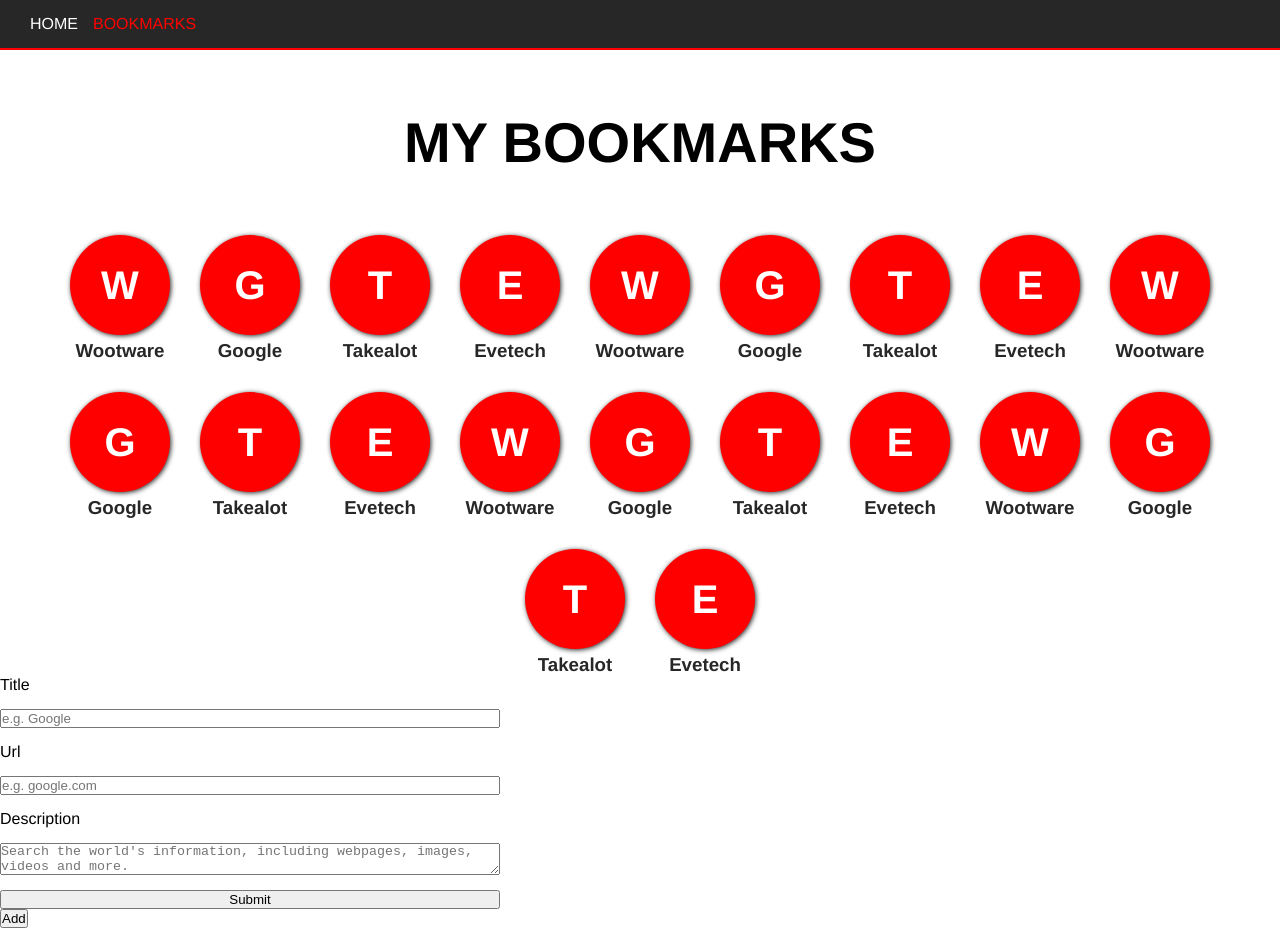
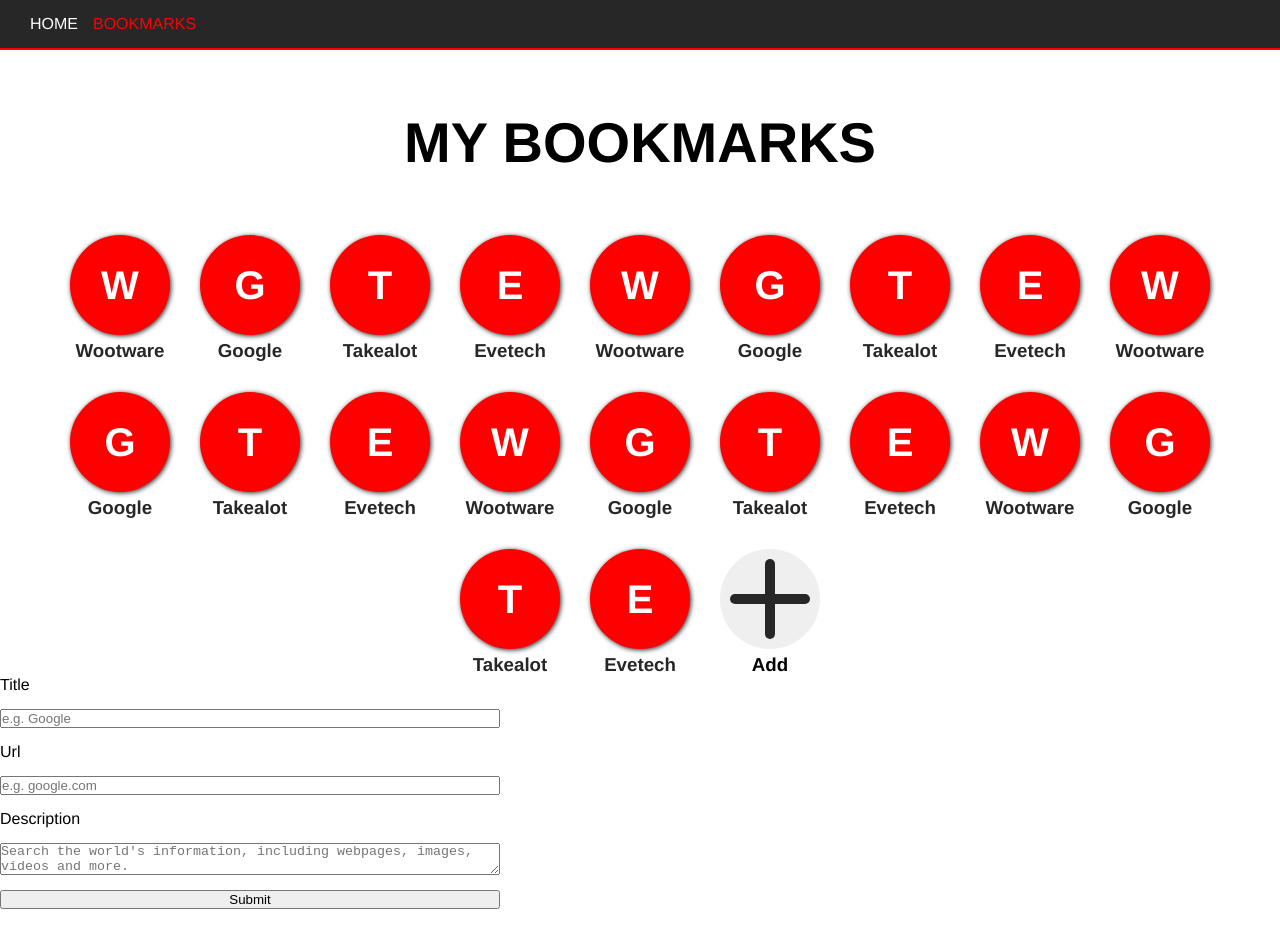
Before and after one commit to the-man2004/bookmark-manager, a Vue app: page /bookmarks in a window 1280 px wide. Built offline with nearby package versions, Linux system fonts and the light colour scheme; a web font is replaced by a local one.

Commit message:
Added a "Add bookmark" button.

```diff
--- a/public/index.html
+++ b/public/index.html
@@ -1,15 +1,19 @@
 <!DOCTYPE html>
 <html lang="">
   <head>
-    <meta charset="utf-8">
-    <meta http-equiv="X-UA-Compatible" content="IE=edge">
-    <meta name="viewport" content="width=device-width,initial-scale=1.0">
-    <link rel="icon" href="<%= BASE_URL %>favicon.ico">
+    <meta charset="utf-8" />
+    <meta http-equiv="X-UA-Compatible" content="IE=edge" />
+    <meta name="viewport" content="width=device-width,initial-scale=1.0" />
+    <link rel="icon" href="<%= BASE_URL %>favicon.ico" />
     <title><%= htmlWebpackPlugin.options.title %></title>
   </head>
   <body>
     <noscript>
-      <strong>We're sorry but <%= htmlWebpackPlugin.options.title %> doesn't work properly without JavaScript enabled. Please enable it to continue.</strong>
+      <strong
+        >We're sorry but <%= htmlWebpackPlugin.options.title %> doesn't work
+        properly without JavaScript enabled. Please enable it to
+        continue.</strong
+      >
     </noscript>
     <div id="app"></div>
     <!-- built files will be auto injected -->
--- /dev/null
+++ b/src/components/bookmarks/AddBookmark.vue
@@ -0,0 +1,65 @@
+<template>
+  <li>
+    <button>
+      <span></span>
+    </button>
+    <h3>Add</h3>
+  </li>
+</template>
+
+<style scoped>
+li {
+  list-style: none;
+}
+
+h3 {
+  margin-top: 5px;
+  text-align: center;
+}
+
+button {
+  padding: 10px;
+  width: 75px;
+  aspect-ratio: 1 / 1;
+  border-radius: 100px;
+  border: none;
+
+  font-size: 1.5rem;
+  font-weight: 700;
+  color: var(--accent-color);
+  cursor: pointer;
+}
+
+span {
+  display: block;
+  width: 100%;
+  height: 7.5px;
+  background: var(--primary-color);
+
+  border-radius: 100px;
+  transition: all 300ms ease;
+}
+span::after {
+  content: "";
+  display: block;
+  width: 100%;
+  height: inherit;
+  background: var(--primary-color);
+  transform: rotate(90deg);
+
+  border-radius: 100px;
+}
+
+button:hover span {
+  transform: rotate(90deg);
+}
+
+@media (min-width: 550px) {
+  button {
+    width: 100px;
+  }
+  span {
+    height: 10px;
+  }
+}
+</style>
--- a/src/components/bookmarks/BookmarkItem.vue
+++ b/src/components/bookmarks/BookmarkItem.vue
@@ -36,7 +36,7 @@ const isDescriptionVisible = ref(false);
   list-style: none;
   color: var(--primary-color);
 
-  width: 100px;
+  width: 75px;
 }
 .bookmark-item a {
   text-decoration: none;
@@ -50,7 +50,7 @@ const isDescriptionVisible = ref(false);
   justify-content: center;
   background: var(--accent-color);
 
-  width: 100px;
+  width: 75px;
   border-radius: 75px;
   aspect-ratio: 1 / 1;
 
@@ -87,4 +87,11 @@ const isDescriptionVisible = ref(false);
   border-radius: 10px;
   box-shadow: 1px 1px 5px var(--primary-color);
 }
+
+@media (min-width: 550px) {
+  .bookmark-item,
+  .bookmark-item .icon {
+    width: 100px;
+  }
+}
 </style>
--- a/src/views/Bookmarks.vue
+++ b/src/views/Bookmarks.vue
@@ -7,6 +7,7 @@
         :key="index"
         :bookmark="bookmark"
       ></BookmarkItem>
+      <AddBookmark></AddBookmark>
     </ul>
   </div>
   <div>
@@ -24,19 +25,15 @@
       <button>Submit</button>
     </form>
   </div>
-  <div class="toolbar">
-    <button>Add</button>
-  </div>
 </template>
 
 <script setup>
 import { ref } from "vue";
 import { useBookmarkStore } from "../store/bookmark";
 import BookmarkItem from "../components/bookmarks/BookmarkItem.vue";
+import AddBookmark from "../components/bookmarks/AddBookmark.vue";
 
 const bookmarkStore = useBookmarkStore();
-
-const isDescriptionVisible = ref(false);
 
 const title = ref("");
 const url = ref("");
```
